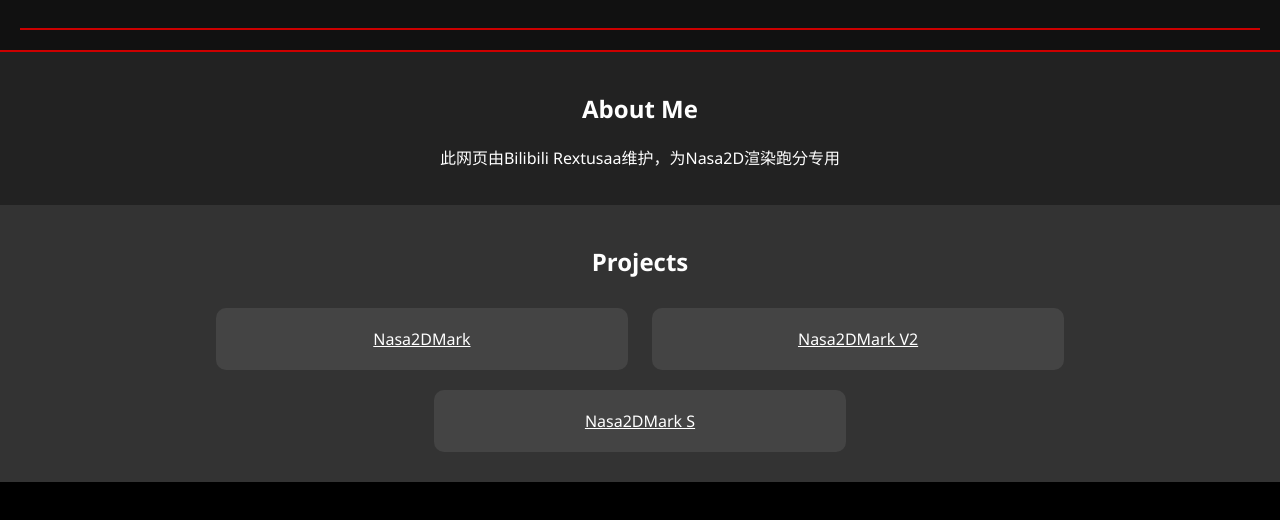
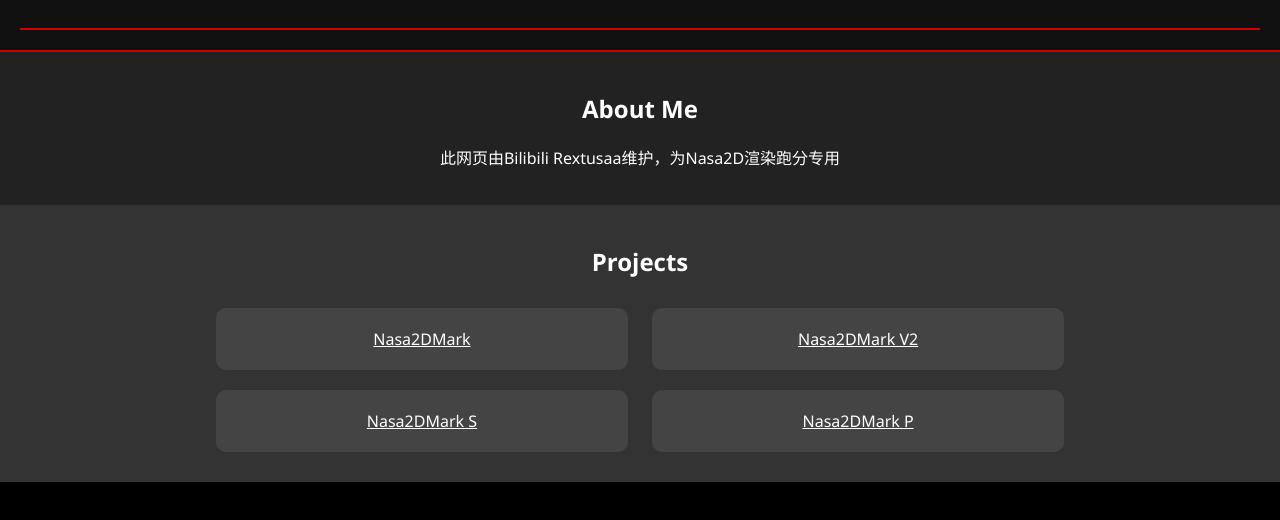
Before and after one commit to Rextusaa/Rextusaa.github.io, a plain HTML site: page index.html in a window 1280 px wide. Shown: the part 180-700 px from the top of the page. Drawn offline with Linux system fonts and the light colour scheme.

Commit message:
Update index.html

```diff
--- a/index.html
+++ b/index.html
@@ -133,6 +133,7 @@
         <a href="Nasa.html" class="portfolio-item">Nasa2DMark</a>
         <a href="Nasa2.html" class="portfolio-item">Nasa2DMark V2</a>
         <a href="NasaS.html" class="portfolio-item">Nasa2DMark S</a>
+        <a href="NasaP.html" class="portfolio-item">Nasa2DMark P</a>
     </section>
     <script>
         document.querySelectorAll('a[href^="#"]').forEach(anchor => {
```
